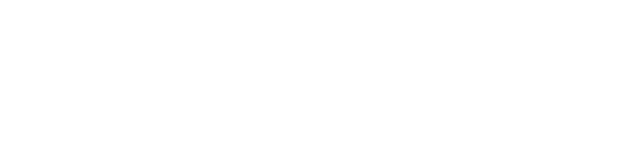
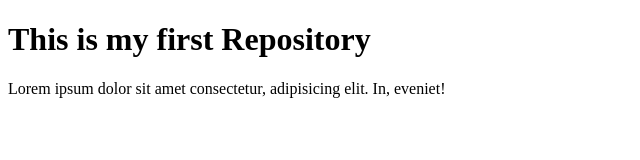
Before and after one commit to dev-maruful/my-first-repo, a plain HTML site: page index.html in a window 1280 px wide. Shown: the whole page, without its empty margins (0-640 px from the left). Drawn offline with Linux system fonts and the light colour scheme.

Commit message:
added content

```diff
--- a/index.html
+++ b/index.html
@@ -7,6 +7,7 @@
     <title>My First Github Repository</title>
 </head>
 <body>
-
+    <h1>This is my first Repository</h1>
+    <p>Lorem ipsum dolor sit amet consectetur, adipisicing elit. In, eveniet!</p>
 </body>
 </html>
```
